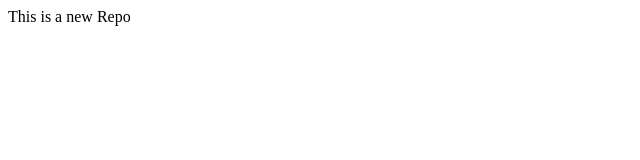
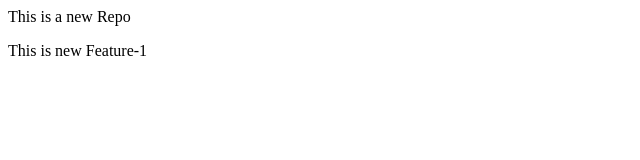
Before and after one commit to patel-kuldip/Project-Demo, a plain HTML site: page index.html in a window 1280 px wide. Shown: the whole page, without its empty margins (0-640 px from the left). Drawn offline with Linux system fonts and the light colour scheme.

Commit message:
New feature1

```diff
--- a/index.html
+++ b/index.html
@@ -3,5 +3,6 @@
 <head></head>
 <body>
 <p>This is a new Repo</p>
+<p>This is new Feature-1</p>
 </body>
 </html>
```
